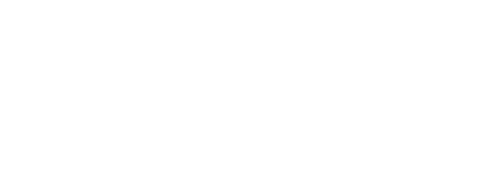
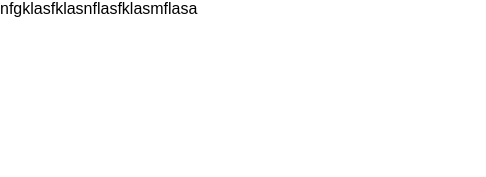
Before and after one commit to Bobgif/suiza_maps, a plain HTML site: page menu.html in a window 1280 px wide. Shown: the top 177 px of the page, 0-486 px from the left. Drawn offline with Linux system fonts and the light colour scheme; files whose address does not match are found by name.

Commit message:
menu css y html editados

```diff
--- a/menu.html
+++ b/menu.html
@@ -56,5 +56,6 @@
         <a class="text-10" href="#">PRODUCCION AGROPECUARIA</a>
         <a class="text-11" href="#">MECATRONICA AUTOMOTRIZ</a>
         <a class="text-12" href="#">SECRETARIA ACADEMICA</a>
+        nfgklasfklasnflasfklasmflasa
 </body>
 </html>
```
Also changed, not shown: anderson.html (+1 -0 lines), 9 other files.
